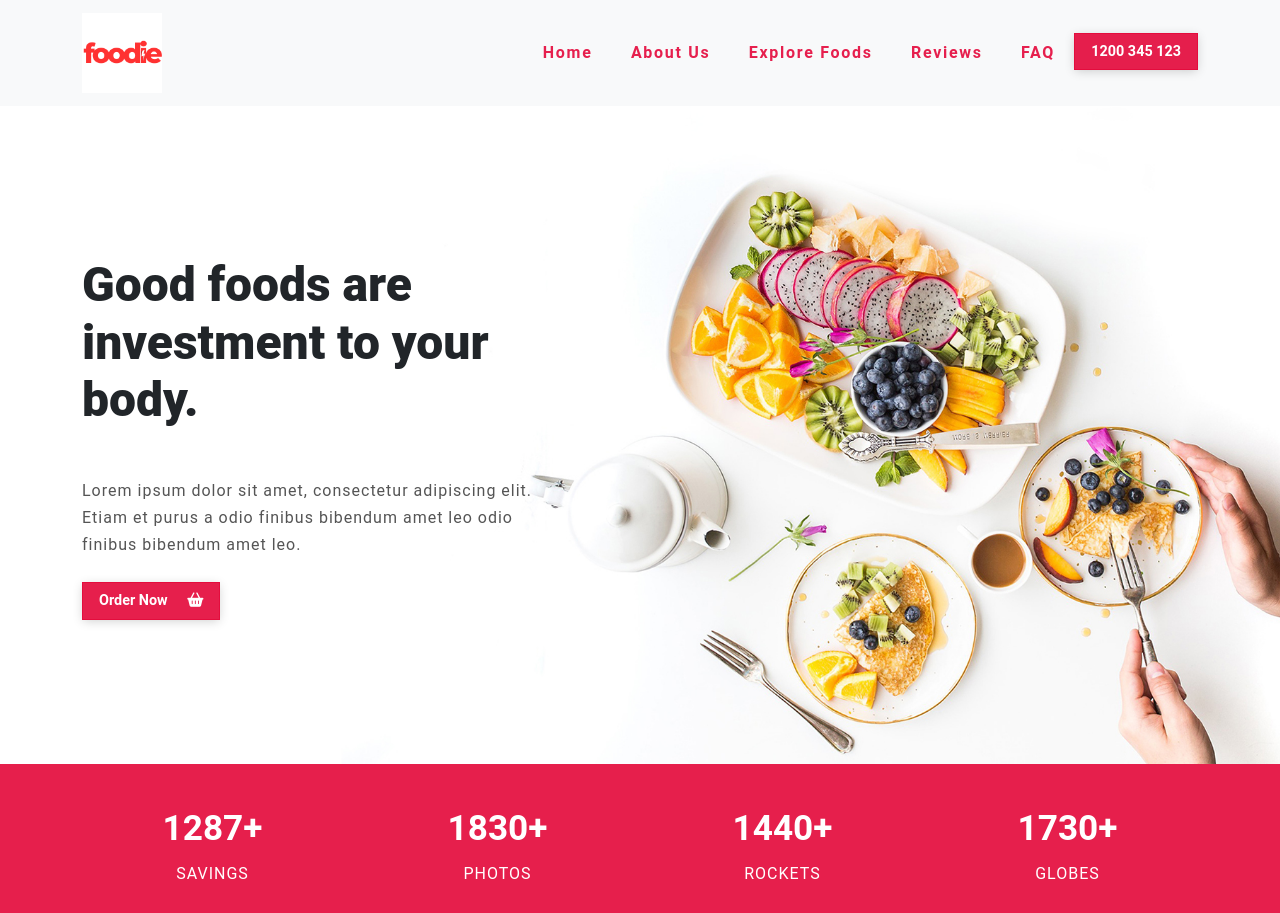
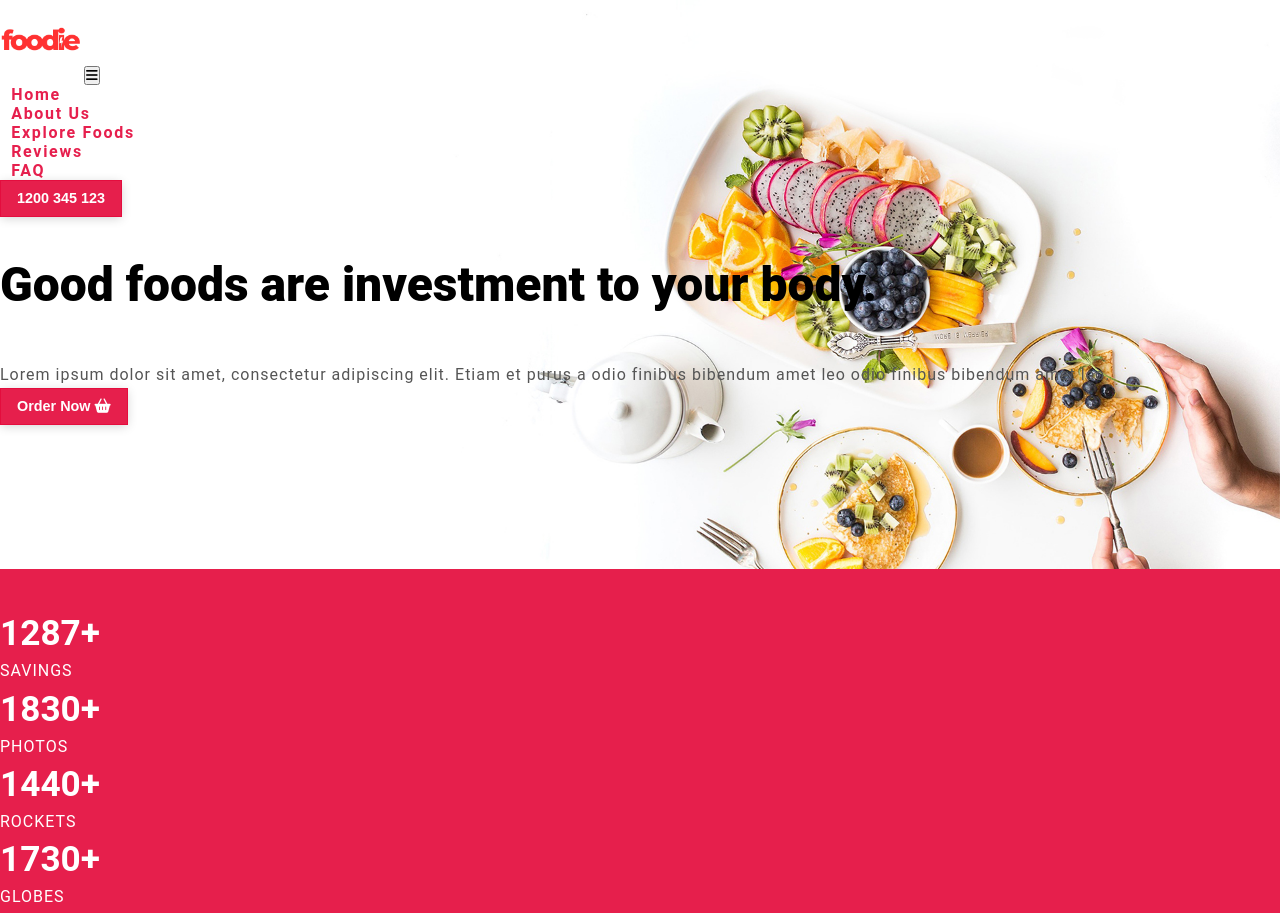
Before and after one commit to ahmed-ashif/Food-website, a plain HTML site: page index.html in a window 1280 px wide. Shown: the top 913 px of the page. Drawn offline with nearby package versions, Linux system fonts and the light colour scheme.

Commit message:
Update index.html

```diff
--- a/index.html
+++ b/index.html
@@ -6,7 +6,6 @@
   <title>Foodies</title>
 
   <!-- Bootstrap CDN -->
-  <link href="https://cdn.jsdelivr.net/npm/bootstrap@5.3.3/dist/css/bootstrap.min.css" rel="stylesheet" integrity="sha384-QWTKZyjpPEjISv5WaRU9OFeRpok6YctnYmDr5pNlyT2bRjXh0JMhjY6hW+ALEwIH" crossorigin="anonymous">
 
   <!-- Font awesome CDN -->
   <link rel="stylesheet" href="https://cdnjs.cloudflare.com/ajax/libs/font-awesome/6.5.2/css/all.min.css" integrity="sha512-SnH5WK+bZxgPHs44uWIX+LLJAJ9/2PkPKZ5QiAj6Ta86w+fsb2TkcmfRyVX3pBnMFcV7oQPJkl9QevSCWr3W6A==" crossorigin="anonymous" referrerpolicy="no-referrer" />
```
